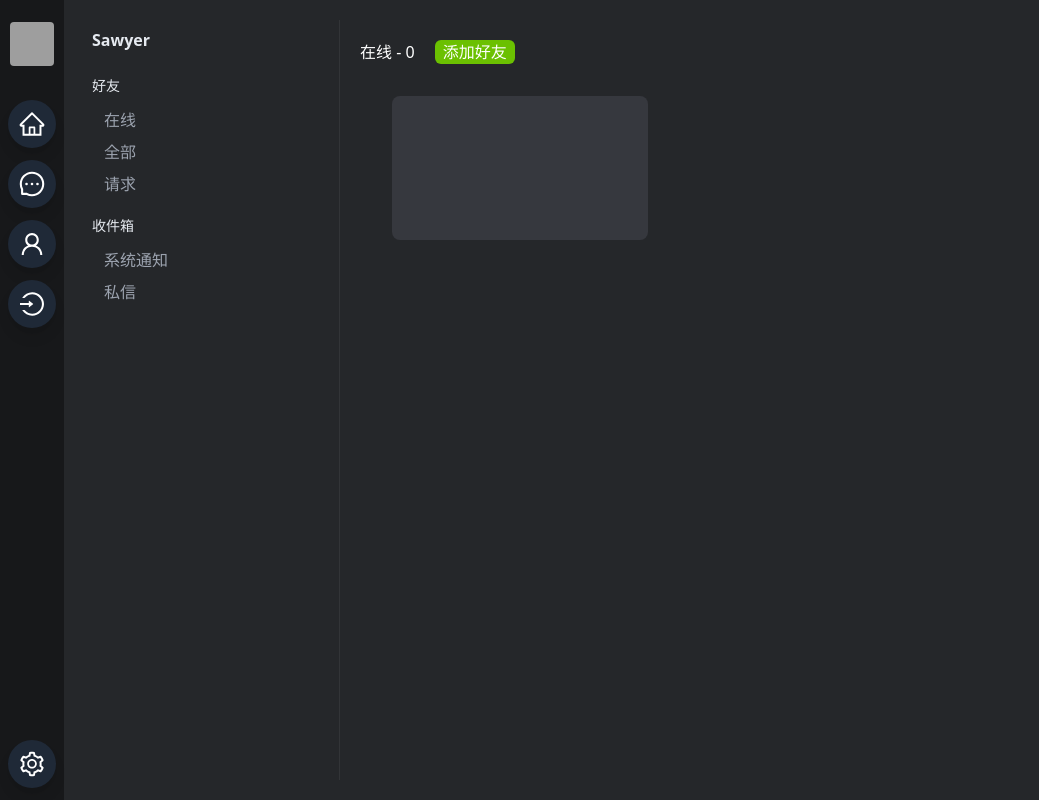
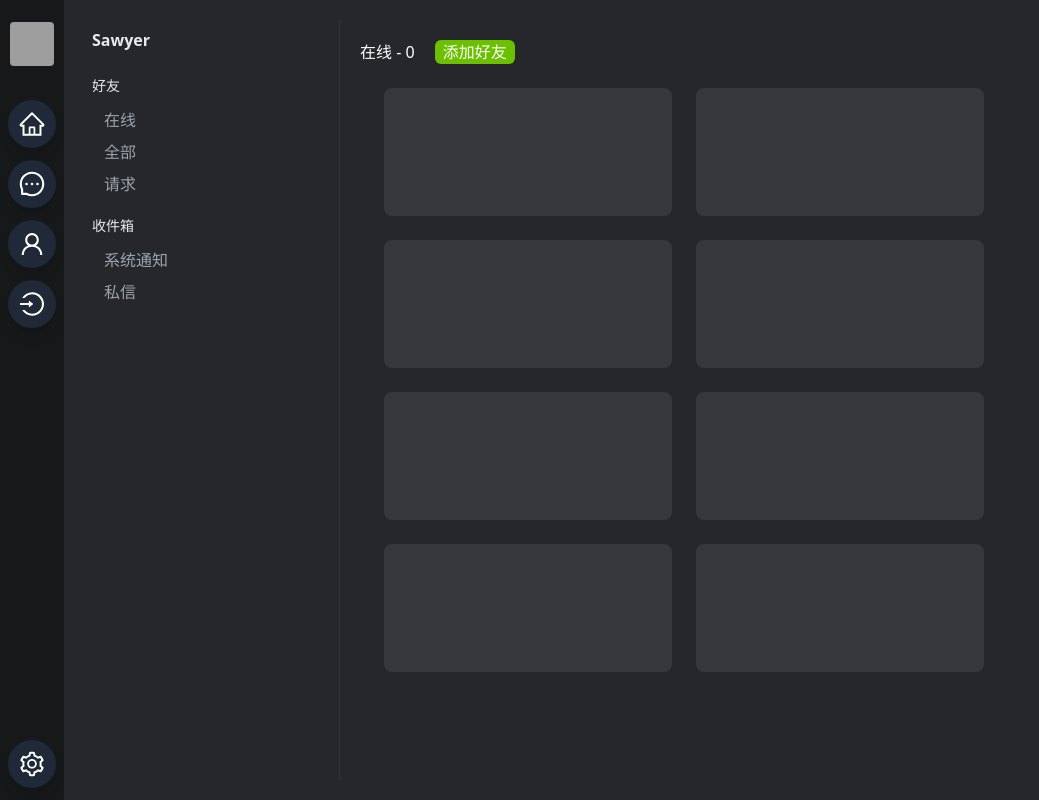
Before and after one commit to windbelike/Wind-IM, a Next.js app: page /home/friend/online in a window 1280 px wide. Shown: the whole page, without its empty margins (0-1039 px from the left). Built offline with nearby package versions, Linux system fonts and the light colour scheme; grey boxes are pictures that could not be loaded.

Commit message:
friend page

```diff
--- a/src/pages/home/HomeSideBar.jsx
+++ b/src/pages/home/HomeSideBar.jsx
@@ -4,13 +4,11 @@ import { useState } from 'react'
 export default function HomeSideBar () {
   useState(0)
   return (
-    <>
-      <div className="flex flex-col h-full w-64 border-r-[1px] border-solid border-r-[#323437]">
-        <UserInfoPanel />
-        <FriendPanel />
-        <InboxPanel />
-      </div>
-    </>
+    <div className="shrink-0 flex flex-col h-full w-64 border-r-[1px] border-solid border-r-[#323437]">
+      <UserInfoPanel />
+      <FriendPanel />
+      <InboxPanel />
+    </div>
   )
 }
 
--- a/src/pages/home/friend/online/index.jsx
+++ b/src/pages/home/friend/online/index.jsx
@@ -8,13 +8,20 @@ export default function Online () {
   return (
     <HomeDashboard>
       <div className='p-5'>
-        <div className='flex w-full'>
+        <div className='flex'>
           <h1 className='text-white'>在线&nbsp;-&nbsp;0</h1>
           <button className='ml-5 rounded-md bg-[#6bc001] text-white px-2' onClick={() => setOpenAddFriend(true)}>添加好友</button>
         </div>
         {/* {openAddFriend ? <AddFriendWindow/> : ''} */}
-        <div className='flex w-full h-full p-5 flex-wrap'>
-          <div className='h-36 w-64 m-3 bg-[#36383e] rounded-lg'></div>
+        <div className='flex p-3 flex-wrap items-start content-start'>
+          <FriendCard />
+          <FriendCard />
+          <FriendCard />
+          <FriendCard />
+          <FriendCard />
+          <FriendCard />
+          <FriendCard />
+          <FriendCard />
         </div>
       </div>
     </HomeDashboard>
@@ -28,3 +35,9 @@ function AddFriendWindow () {
     </div>
   )
 }
+
+function FriendCard () {
+  return (
+    <div className='h-32 w-72 m-3 bg-[#36383e] rounded-lg'></div>
+  )
+}
--- a/src/pages/home/index.jsx
+++ b/src/pages/home/index.jsx
@@ -11,7 +11,7 @@ export default function Home () {
 export function HomeDashboard ({ children }) {
   return (
     <>
-      <div className='h-full p-5 bg-[#25272a] flex felx-col'>
+      <div className='h-full w-full p-5 bg-[#25272a] flex'>
         <HomeSideBar />
         {children}
       </div>
```
